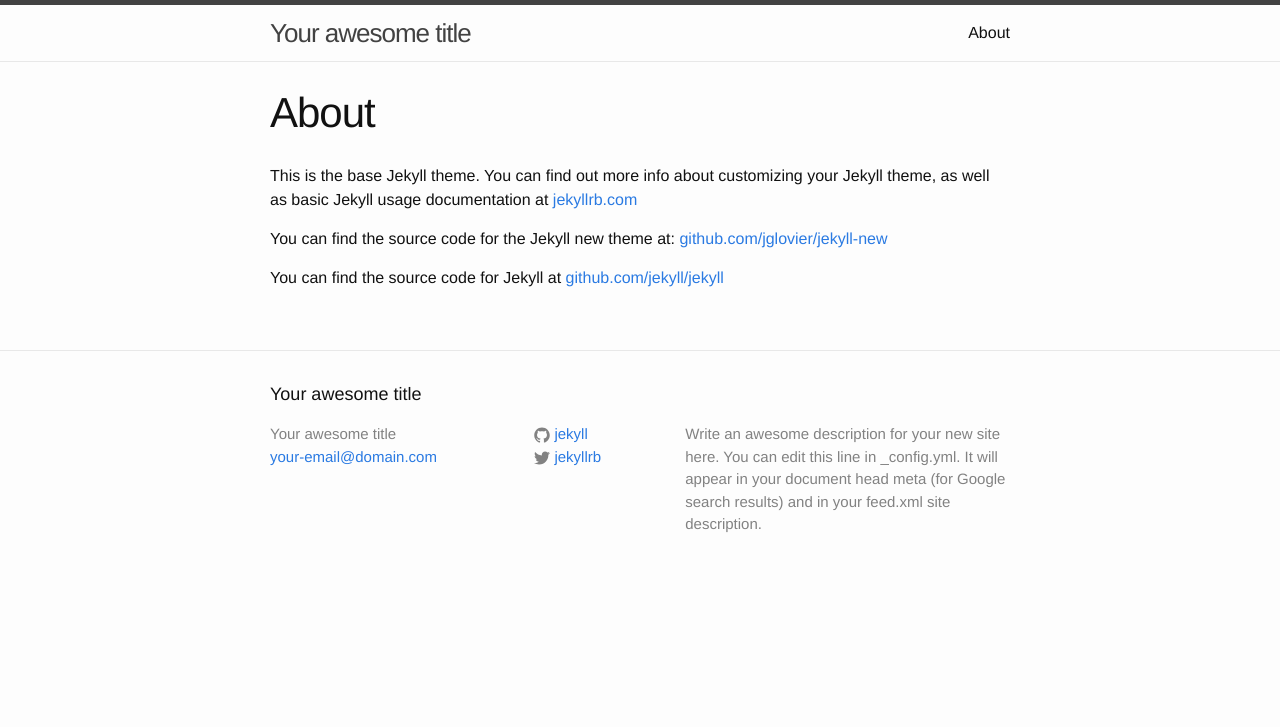
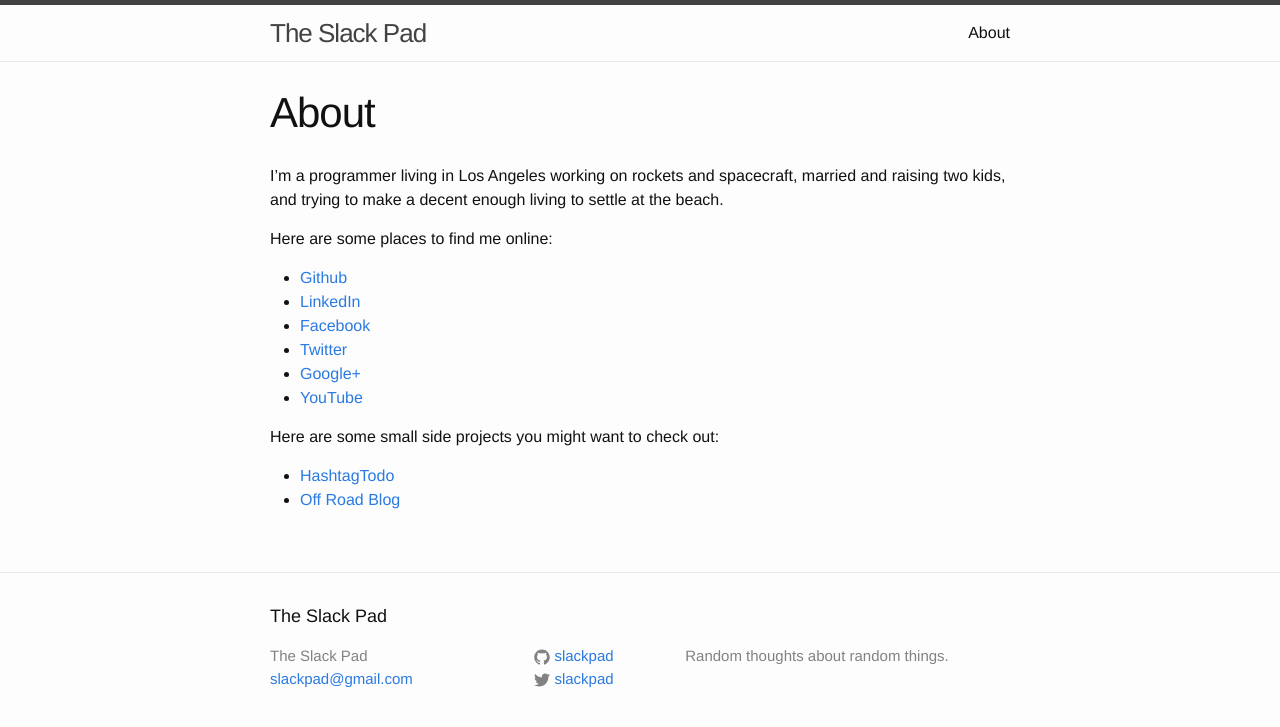
Before and after one commit to slackpad/slackpad.github.io, a Jekyll site: the page built from about.md, in a window 1280 px wide. Shown: the top 727 px of the page. Built offline with Jekyll 4.4.1, drawn with Linux system fonts in a browser that asks for light colours.

Commit message:
Adds basic customization.

```diff
--- a/_config.yml
+++ b/_config.yml
@@ -1,14 +1,12 @@
 # Site settings
-title: Your awesome title
-email: your-email@domain.com
+title: The Slack Pad
+email: slackpad@gmail.com
 description: > # this means to ignore newlines until "baseurl:"
-  Write an awesome description for your new site here. You can edit this
-  line in _config.yml. It will appear in your document head meta (for
-  Google search results) and in your feed.xml site description.
+  Random thoughts about random things.
 baseurl: "" # the subpath of your site, e.g. /blog/
-url: "http://yourdomain.com" # the base hostname & protocol for your site
-twitter_username: jekyllrb
-github_username:  jekyll
+url: "http://www.slackpad.com" # the base hostname & protocol for your site
+twitter_username: slackpad
+github_username:  slackpad
 
 # Build settings
 markdown: kramdown
--- a/about.md
+++ b/about.md
@@ -4,8 +4,18 @@ title: About
 permalink: /about/
 ---
 
-This is the base Jekyll theme. You can find out more info about customizing your Jekyll theme, as well as basic Jekyll usage documentation at [jekyllrb.com](http://jekyllrb.com/)
+I'm a programmer living in Los Angeles working on rockets and spacecraft, married and raising two kids, and trying to make a decent enough living to settle at the beach.
 
-You can find the source code for the Jekyll new theme at: [github.com/jglovier/jekyll-new](https://github.com/jglovier/jekyll-new)
+Here are some places to find me online:
 
-You can find the source code for Jekyll at [github.com/jekyll/jekyll](https://github.com/jekyll/jekyll)
+ * [Github](https://github.com/slackpad)
+ * [LinkedIn](https://www.linkedin.com/in/phillipsjamesr)
+ * [Facebook](https://www.facebook.com/slackpad)
+ * [Twitter](https://twitter.com/slackpad)
+ * [Google+](https://plus.google.com/105505551535691675728/posts)
+ * [YouTube](http://www.youtube.com/slackpad)
+
+Here are some small side projects you might want to check out:
+
+ * [HashtagTodo](https://www.hashtagtodo.com/)
+ * [Off Road Blog](http://iheart395.blogspot.com/)
--- a/index.html
+++ b/index.html
@@ -3,21 +3,16 @@ layout: default
 ---
 
 <div class="home">
-
   <h1 class="page-heading">Posts</h1>
-
   <ul class="post-list">
     {% for post in site.posts %}
       <li>
         <span class="post-meta">{{ post.date | date: "%b %-d, %Y" }}</span>
-
         <h2>
           <a class="post-link" href="{{ post.url | prepend: site.baseurl }}">{{ post.title }}</a>
         </h2>
       </li>
     {% endfor %}
   </ul>
-
   <p class="rss-subscribe">subscribe <a href="{{ "/feed.xml" | prepend: site.baseurl }}">via RSS</a></p>
-
 </div>
```
